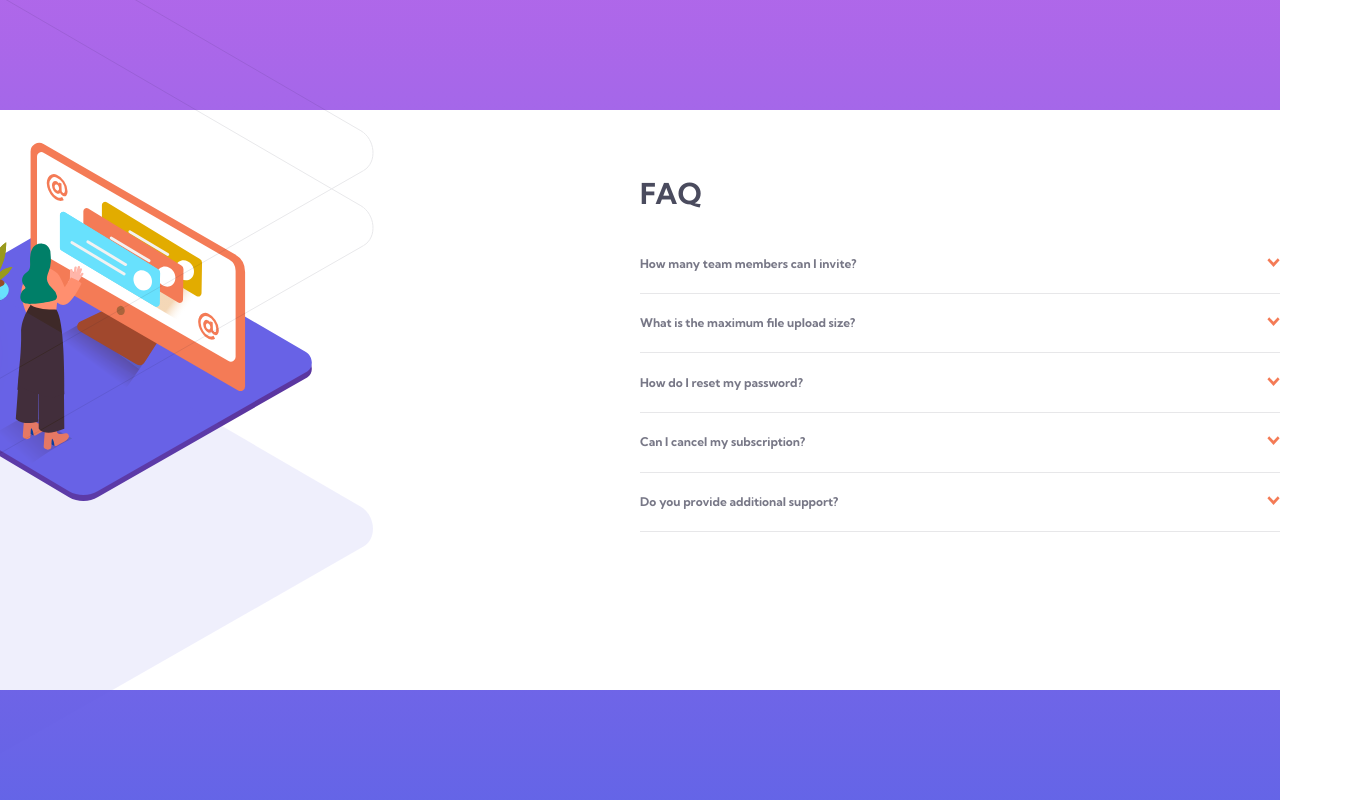
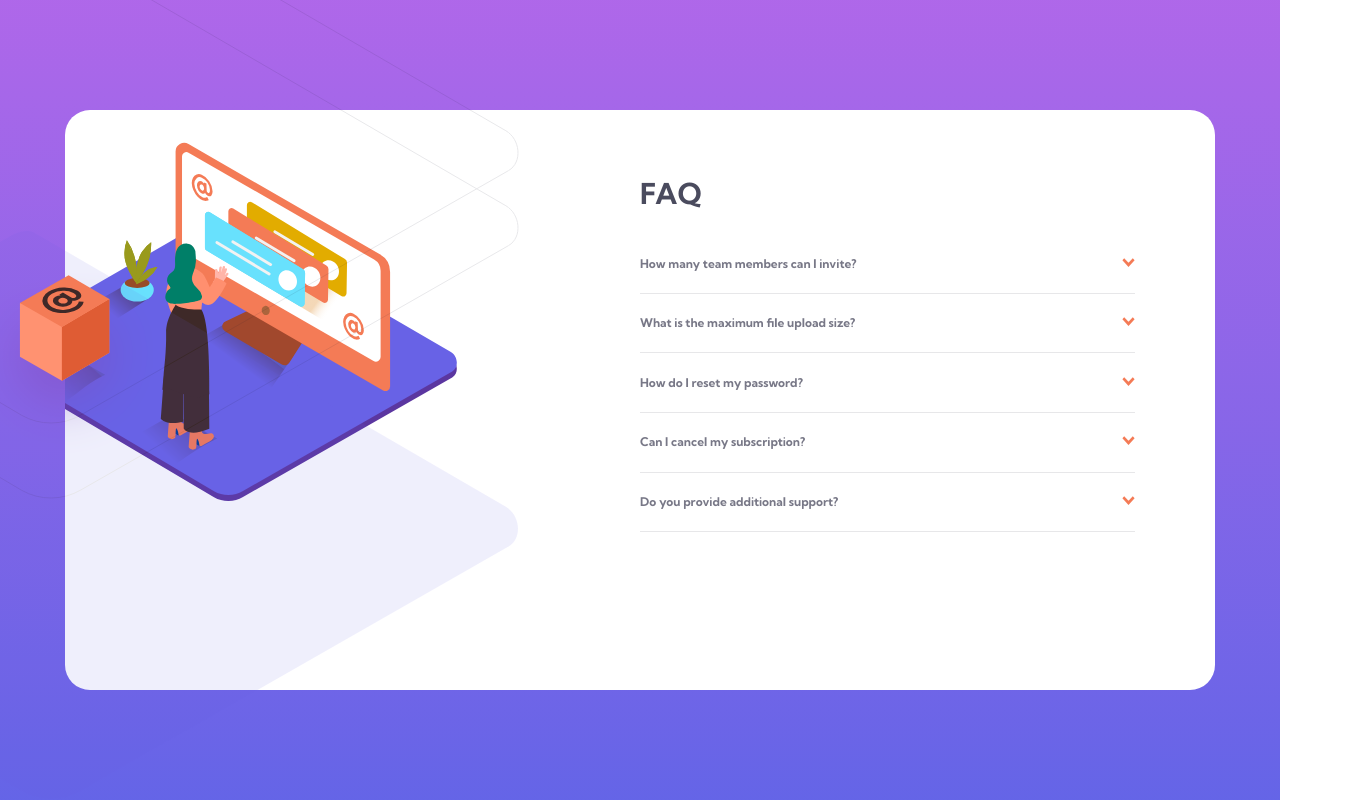
Before and after one commit to codymjarrett/Frontend-Mentors---accordian-page, a plain HTML site: page index.html in a window 1280 px wide. Shown: the whole page, 1360 px wide, since content can reach past the window. Drawn offline with nearby package versions, Linux system fonts and the light colour scheme.

Commit message:
clean up

```diff
--- a/styles.css
+++ b/styles.css
@@ -65,11 +65,7 @@ h3:hover {
 }
 
 .contents {
-	/* position: absolute;
-	bottom: 0;
-    width: 100%; */
 	margin-top: 5rem;
-	/* padding: 1.3rem; */
 	margin: 0 1.3rem;
 }
 
@@ -150,14 +146,13 @@ button[aria-expanded='true'] .button-icon .arrow {
 	height: 10px;
 }
 
-@media only screen and (min-width: 992px) {
+@media only screen and (min-width: 1200px) {
 	h2 {
 		text-align: left;
 	}
 	.main {
 		display: flex;
-		width: 1440px;
-		/* padding: 0 3rem; */
+		min-width: 1150px;
 	}
 	.heading  {
 		margin-top: 0px;
@@ -169,23 +164,17 @@ button[aria-expanded='true'] .button-icon .arrow {
 		overflow: hidden;
 	}
 
-	.image-container {
-		/* overflow: hidden; */
-	}
 	.image-top.desktop {
 		display: block;
 		position: relative;
-		/* width: 38rem; */
 		left: -5rem;
 		top: 2rem;
 	}
 	.image-bottom.desktop {
 		display: block;
 		position: absolute;
-		/* width: 62rem; */
 		left: -32rem;
 		top: -16rem;
-		/* height: 62rem; */
 	}
 
 	.image-side.desktop {
```
Also changed, not shown: index.html (+0 -1 lines).
